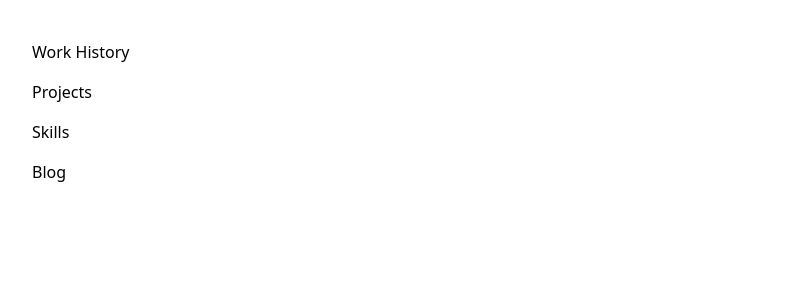
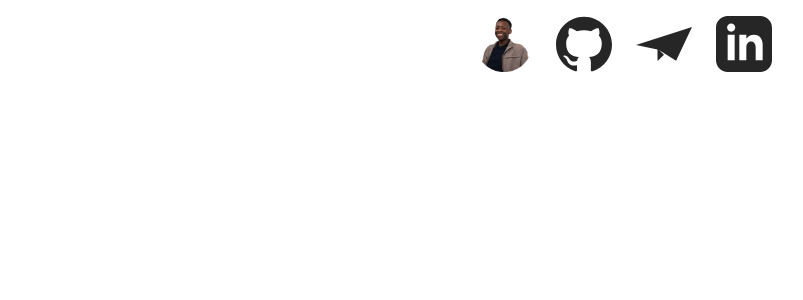
Before and after one commit to adala-wanyande/portfolio-frontend, a React (Create React App) app: page / in a window 1280 px wide. Shown: the top 300 px of the page, without its empty margins (16-819 px from the left). Built offline with nearby package versions, Linux system fonts and the light colour scheme.

Commit message:
Add socials component

```diff
--- a/src/App.js
+++ b/src/App.js
@@ -1,9 +1,9 @@
 import React from 'react'
-import InternalNavigationBar from './components/InternalNavigationBar'
+import Socials from './components/Socials'
 import "./App.css"
 
 const App = () => {
-  return <InternalNavigationBar/>
+  return <Socials/>
 }
 
 export default App;
--- a/src/components/Socials.js
+++ b/src/components/Socials.js
@@ -2,7 +2,34 @@ import React from 'react'
 
 const Socials = () => {
   return (
-    <div>Socials</div>
+    <div className='flex justify-center gap-6 p-2 pb-4 my-2'>
+      <div className='min-w-[56px]'>
+        <img className="w-[56px]" src={require('../assets/passport.png')} alt="passport" />
+      </div>
+      <div className='flex justify-center'>
+        <a href="https://github.com/benard-dev"><svg className="w-[56px] fill-[#262626]" viewBox="0 0 24 24" xmlns="http://www.w3.org/2000/svg">
+            <title>GitHub</title>
+            <path d="M12 .297c-6.63 0-12 5.373-12 12 0 5.303 3.438 9.8 8.205 11.385.6.113.82-.258.82-.577 0-.285-.01-1.04-.015-2.04-3.338.724-4.042-1.61-4.042-1.61C4.422 18.07 3.633 17.7 3.633 17.7c-1.087-.744.084-.729.084-.729 1.205.084 1.838 1.236 1.838 1.236 1.07 1.835 2.809 1.305 3.495.998.108-.776.417-1.305.76-1.605-2.665-.3-5.466-1.332-5.466-5.93 0-1.31.465-2.38 1.235-3.22-.135-.303-.54-1.523.105-3.176 0 0 1.005-.322 3.3 1.23.96-.267 1.98-.399 3-.405 1.02.006 2.04.138 3 .405 2.28-1.552 3.285-1.23 3.285-1.23.645 1.653.24 2.873.12 3.176.765.84 1.23 1.91 1.23 3.22 0 4.61-2.805 5.625-5.475 5.92.42.36.81 1.096.81 2.22 0 1.606-.015 2.896-.015 3.286 0 .315.21.69.825.57C20.565 22.092 24 17.592 24 12.297c0-6.627-5.373-12-12-12"></path>
+            </svg>
+        </a>
+      </div>
+      <div className='flex justify-center'>
+        <a href="mailto:benardwanyande@gmail.com">
+            <svg className="w-[56px] fill-[#262626]" viewBox="0 0 24 24" xmlns="http://www.w3.org/2000/svg">
+            <title>benardwanyande@gmail.com</title>
+            <path d="M17.187 19.181L24 4.755 0 12.386l9.196 1.963.043 4.896 2.759-2.617-2.147-2.076 7.336 4.63z"></path>
+            </svg>
+        </a>
+      </div>
+      <div className='flex justify-center'>
+        <a href="https://www.linkedin.com/in/adala-wanyande-6570b4238/">
+          <svg className="w-[56px] fill-[#262626]" xmlns="http://www.w3.org/2000/svg" viewBox="0 0 24 24">
+            <title>LinkedIn</title>
+            <path d="M19 0h-14c-2.761 0-5 2.239-5 5v14c0 2.761 2.239 5 5 5h14c2.762 0 5-2.239 5-5v-14c0-2.761-2.238-5-5-5zm-11 19h-3v-11h3v11zm-1.5-12.268c-.966 0-1.75-.79-1.75-1.764s.784-1.764 1.75-1.764 1.75.79 1.75 1.764-.783 1.764-1.75 1.764zm13.5 12.268h-3v-5.604c0-3.368-4-3.113-4 0v5.604h-3v-11h3v1.765c1.396-2.586 7-2.777 7 2.476v6.759z"></path>
+          </svg>
+        </a>
+        </div>
+    </div>
   )
 }
 
```
Also changed, not shown: src/assets/passport.png (added).
